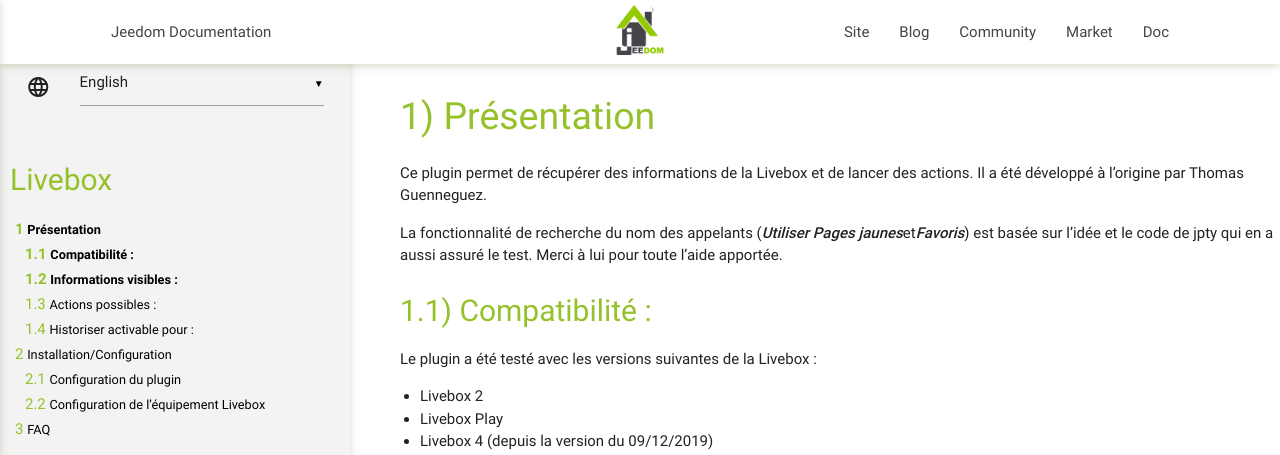
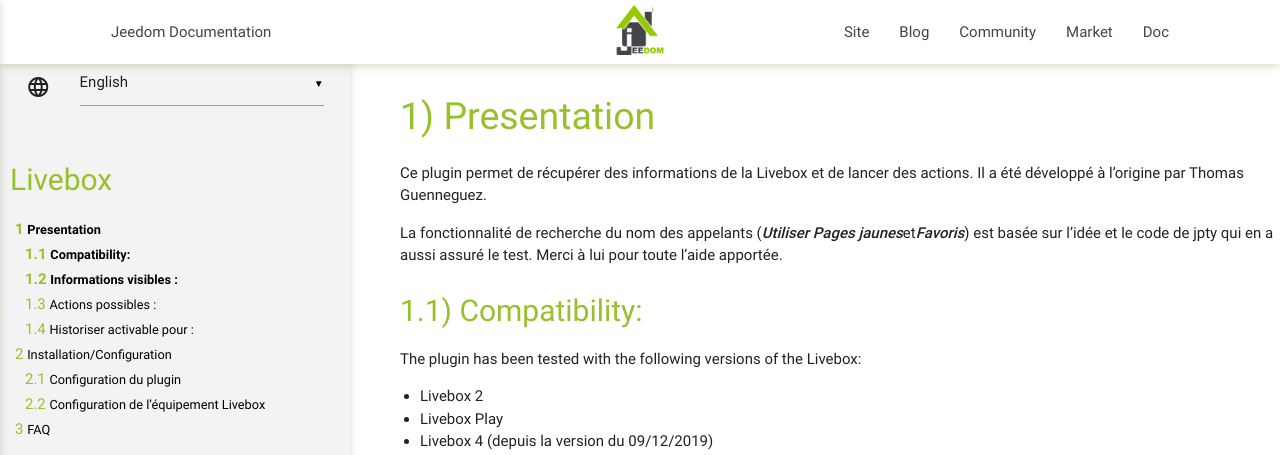
Before and after one commit to jmvedrine/plugin-livebox, a Jekyll site: the page built from docs/en_US/index.md, in a window 1280 px wide and 900 px high. Shown: the top 455 px of the window. Built offline with Jekyll 4.4.1, drawn with Linux system fonts in a browser that asks for light colours; our own code applies the rules of GitHub Pages for plain Markdown files.

Commit message:
[ROBOT] Action all

```diff
--- a/docs/en_US/index.md
+++ b/docs/en_US/index.md
@@ -1,4 +1,4 @@
-Présentation
+Presentation
 ===
 Ce plugin permet de récupérer des informations de la Livebox et de lancer des actions.
 Il a été développé à l'origine par Thomas Guenneguez.
@@ -6,10 +6,10 @@ Il a été développé à l'origine par Thomas Guenneguez.
 La fonctionnalité de recherche du nom des appelants (***Utiliser Pages jaunes***et***Favoris***) est basée sur l'idée et le code de jpty qui en a aussi assuré le test.
 Merci à lui pour toute l'aide apportée.
 
-Compatibilité :
+Compatibility:
 ---
 
-Le plugin a été testé avec les versions suivantes de la Livebox :
+The plugin has been tested with the following versions of the Livebox:
 - Livebox 2
 - Livebox Play
 - Livebox 4 (depuis la version du 09/12/2019)
```
